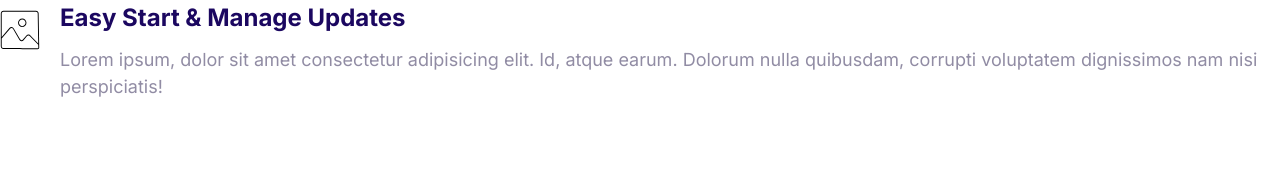
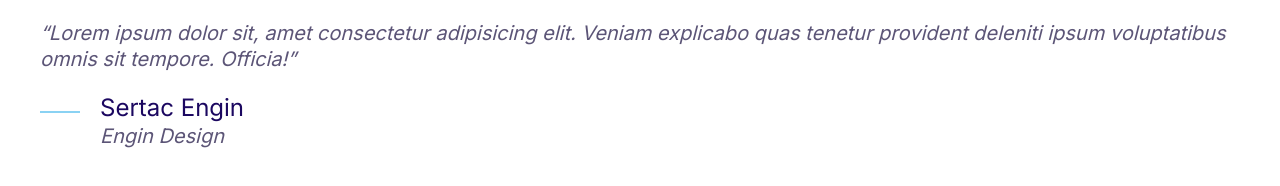
Before and after one commit to SertacEngin/A-cloud-hosting-Website, a plain HTML site: page index.html in a window 1280 px wide. Drawn offline with Linux system fonts and the light colour scheme.

Commit message:
Defined quotes.

```diff
--- a/css/styles.css
+++ b/css/styles.css
@@ -4,6 +4,7 @@
   --color-accent: #ff3400;
   --color-headings: #1b0760;
   --color-body: #918ca4;
+  --color-boy-darker: #5c5577;
   --color-border: #ccc;
   --border-radius: 30px;
 }
@@ -379,3 +380,52 @@ a {
 .media__image {
   margin-top: 1rem;
 }
+
+/* Quotes */
+.quote {
+  font-size: 3rem;
+  font-style: italic;
+  color: var(--color-boy-darker);
+  line-height: 1.3;
+}
+
+.quote__text::before {
+  content: open-quote;
+}
+
+.quote__text::after {
+  content: close-quote;
+}
+
+.quote__author {
+  font-size: 3rem;
+  font-weight: 500;
+  font-style: normal;
+  margin-bottom: 0;
+}
+
+.quote__organization {
+  color: var(--color-headings);
+  opacity: 0.4;
+  font-size: 2rem;
+  font-style: normal;
+}
+
+.quote__line {
+  position: relative;
+  bottom: 10px;
+}
+
+@media screen and (min-width: 1024px) {
+  .quote {
+    font-size: 2rem;
+  }
+
+  .quote__author {
+    font-size: 2.4rem;
+  }
+
+  .quote__organization {
+    font-size: 1.6rem;
+  }
+}
--- a/index.html
+++ b/index.html
@@ -14,19 +14,22 @@
 </head>
 
 <body>
-
+        <blockquote class="quote">
+            <p class="quote__text">Lorem ipsum dolor sit, amet consectetur adipisicing elit. Veniam explicabo quas tenetur provident deleniti ipsum voluptatibus omnis sit tempore. Officia!</p>
+            <footer>
                 <div class="media">
                     <div class="media__image">
-                <svg class="icon icon--primary">
-                    <use xlink:href="images/sprite.svg#snap"></use>
+                            <svg class="icon icon--primary quote__line">
+                                <use xlink:href="images/sprite.svg#line"></use>
                             </svg>
                     </div>
                     <div class="media__body">
-            <h3 class="media__title">Easy Start & Manage Updates</h3>
-            <p>Lorem ipsum, dolor sit amet consectetur adipisicing elit. Id, atque earum. Dolorum nulla quibusdam, corrupti voluptatem dignissimos nam nisi perspiciatis!</p>
+                        <h3 class="media__title quote__author">Sertac Engin</h3>
+                        <p class="quote_organization">Engin Design</p>
                     </div>
                 </div>
-
+            </footer>
+        </blockquote>
 </body>
 
 </html>
```
Also changed, not shown: components/quotes.html (added, +16 -0 lines). Lines whose indentation alone changed are shown as unchanged.
